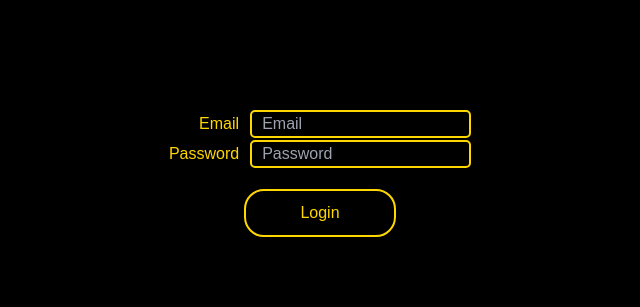
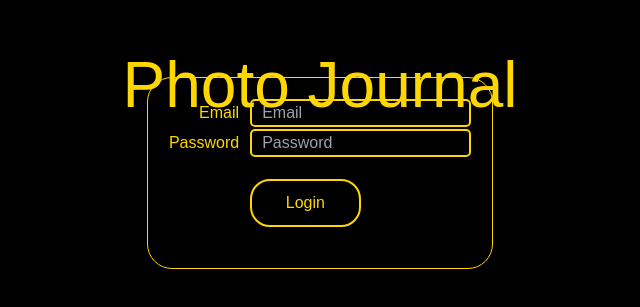
Before and after one commit to bigdude409/photo-journal, a Next.js app: page /login in a window 1280 px wide. Shown: the part 227-534 px from the top of the page, without its empty margins (320-960 px from the left). Built offline with nearby package versions, Linux system fonts and the light colour scheme.

Commit message:
Login page ocd

```diff
--- a/src/app/login/page.tsx
+++ b/src/app/login/page.tsx
@@ -64,8 +64,10 @@ const LoginPage = () => {
     };
 
     return (
-        <div style={{ display: 'flex', justifyContent: 'center', alignItems: 'center', height: '100vh', backgroundColor: 'black' }}>
+        <div style={{ display: 'flex', flexDirection: 'column', justifyContent: 'center', alignItems: 'center', height: '100vh', backgroundColor: 'black' }}>
+            <h1 style={{ color: '#FFD700', fontFamily: 'inherit', marginBottom: '20px', fontSize: '4em', position: 'absolute', top: '33%' }}>Photo Journal</h1>
             <div style={{ display: 'flex', flexDirection: 'column', alignItems: 'center', justifyContent: 'center', height: '100%' }}>
+                <div style={{ border: '1px solid #FFD700', borderRadius: '25px', padding: '20px', backgroundColor: 'black' }}>
                     <table style={{ color: '#FFD700', marginBottom: '20px' }}>
                         <tbody>
                             <tr>
@@ -84,7 +86,7 @@ const LoginPage = () => {
                                             outlineColor: 'blue',
                                             color: '#FFD700',
                                             paddingLeft: '10px',
-
+                                            fontFamily: 'inherit',
                                         }}
                                     />
                                 </td>
@@ -105,14 +107,14 @@ const LoginPage = () => {
                                             outlineColor: 'blue',
                                             color: '#FFD700',
                                             paddingLeft: '10px',
-
+                                            fontFamily: 'inherit',
                                         }}
                                     />
                                 </td>
                             </tr>
-                    </tbody>
-                </table>
-                {error && <p style={{ color: 'red', textAlign: 'center' }}>{error}</p>}
+                            <tr>
+                                <td></td>
+                                <td>
                                     <button
                                         onClick={handleLogin}
                                         style={{
@@ -124,11 +126,19 @@ const LoginPage = () => {
                                             cursor: 'pointer',
                                             textAlign: 'center',
                                             width: '50%',
-                        alignSelf: 'center'
+                                            margin: '20px auto 0',
+                                            fontFamily: 'inherit',
                                         }}
                                     >
                                         Login
                                     </button>
+                                </td>
+                            </tr>
+                        </tbody>
+                    </table>
+                    {error && <p style={{ color: 'red', textAlign: 'center' }}>{error}</p>}
+
+                </div>
             </div>
         </div>
     );
```
Lines whose indentation alone changed are shown as unchanged.
